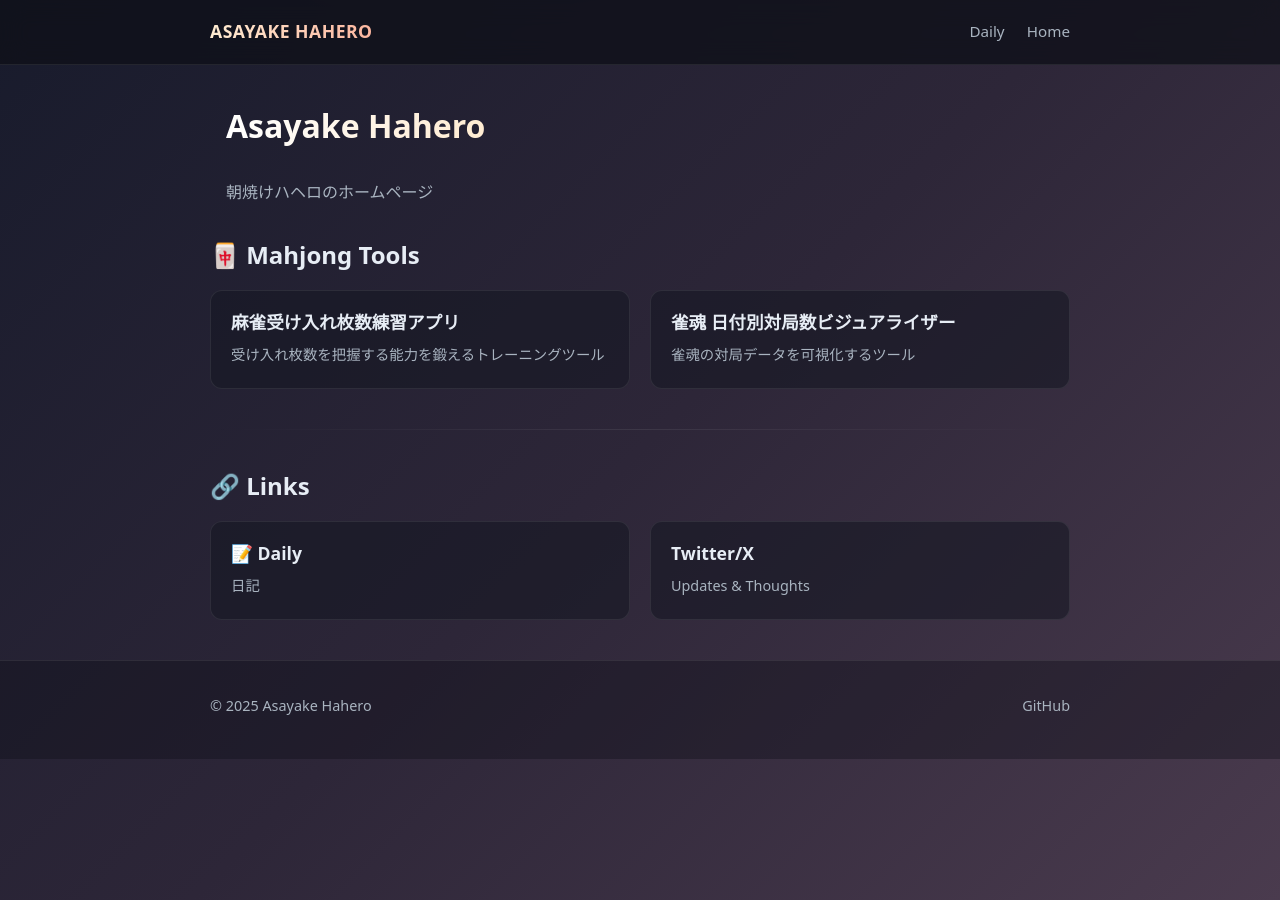
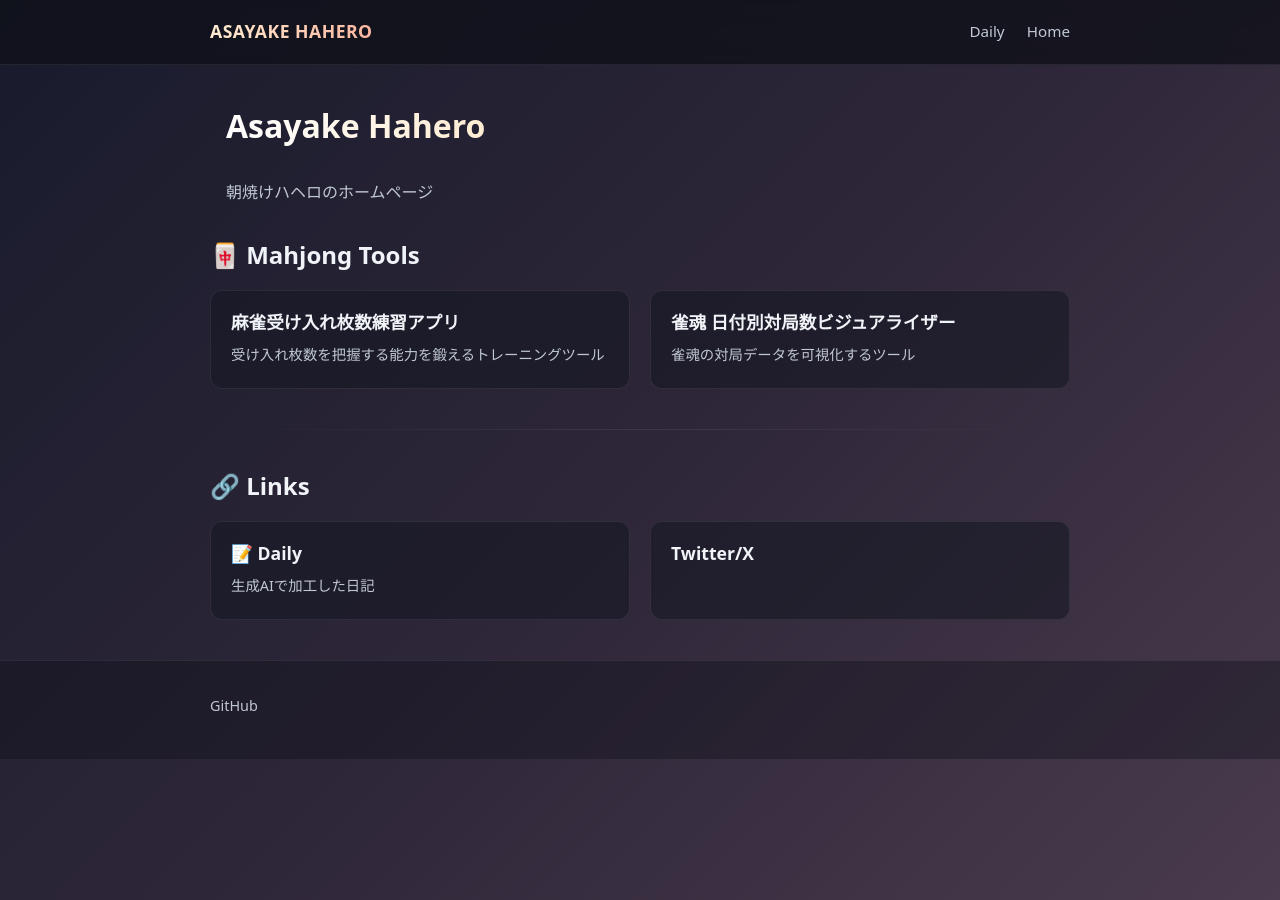
Before and after one commit to hahero-asayake/hahero-asayake.github.io, a Jekyll site: the page built from index.md, in a window 1280 px wide. Built offline with Jekyll 4.4.1, drawn with Linux system fonts in a browser that asks for light colours.

Commit message:
style update

```diff
--- a/_includes/site_footer.html
+++ b/_includes/site_footer.html
@@ -1,6 +1,5 @@
 <footer class="site-footer">
   <div class="container footer-inner">
-    <span>© {{ "now" | date: "%Y" }} Asayake Hahero</span>
     <span class="footer-links">
       <a href="https://github.com/hahero-asayake/hahero-asayake.github.io">GitHub</a>
     </span>
--- a/assets/site.css
+++ b/assets/site.css
@@ -10,8 +10,8 @@
   --panel-bg: rgba(22, 24, 35, 0.6);
   --panel-border: rgba(255, 255, 255, 0.08);
 
-  --text: #e7edf5;
-  --text-muted: #a9b4c0;
+  --text: #f0f4f8;
+  --text-muted: #c0c8d4;
 
   --link: #fabd9e;
   --link-hover: #fff;
--- a/index.md
+++ b/index.md
@@ -26,10 +26,9 @@
 <div class="grid-2">
   <a href="/blog/daily/" class="link-card">
     <h3>📝 Daily</h3>
-    <p>日記</p>
+    <p>生成AIで加工した日記</p>
   </a>
   <a href="https://x.com/AsayakeHahero" target="_blank" rel="noopener" class="link-card">
     <h3>Twitter/X</h3>
-    <p>Updates & Thoughts</p>
   </a>
 </div>
```
